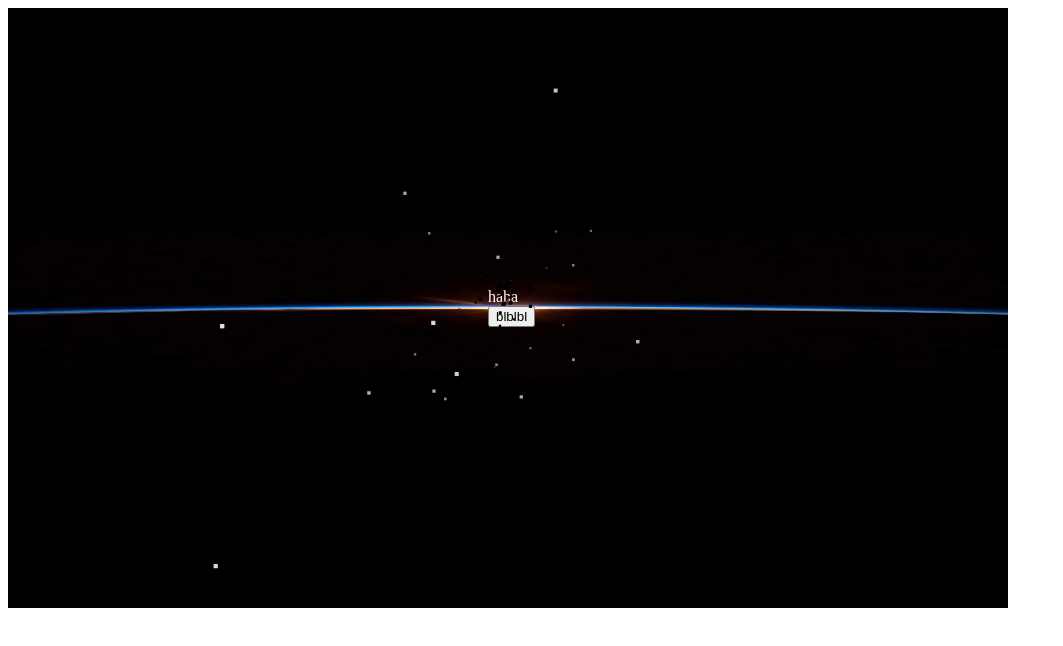
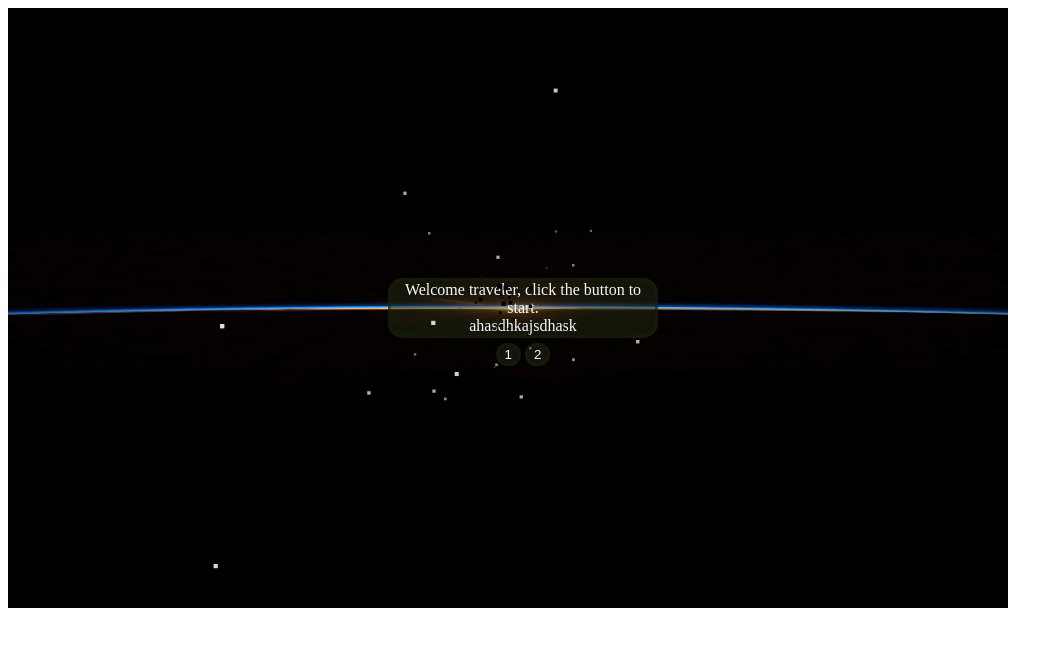
Before and after one commit to samuele-mattiuzzo/yet-another-game-I-wont-finish, a plain HTML site: page index.html in a window 1280 px wide. Shown: the whole page, without its empty margins (0-1063 px from the left). Drawn offline with Linux system fonts and the light colour scheme.

Commit message:
Improvements

```diff
--- a/index.html
+++ b/index.html
@@ -12,9 +12,10 @@
         <canvas id='the-horizon' width="1000" height="600" style="z-index: 0;"></canvas>
         <canvas id='the-space'   width="1000" height="600" style="z-index: 1;"></canvas>
 
-        <div id="game">
-            <div id="text">haha</div>
-            <button id="btn">blblbl</button>
+        <div id="game" >
+            <div id="text" class="round">Welcome traveler, click the button to start. <br> ahasdhkajsdhask</div>
+            <button class="btn round">1</button>
+            <button class="btn round">2</button>
         </div>
     </div>
 
--- a/style.css
+++ b/style.css
@@ -13,16 +13,36 @@ canvas {
 
 #game {
     background-color: transparent;
-    width: 30%;
-    height: 30%;
     position: absolute;
-    left: 480;
-    top: 280;
-    color: white;
+    width: 280px;
+    height: 100px;
+    left: 375;
+    top: 265;
+    color: #F8F8FF;
+    text-align: center;
+    display: block;
+    margin: auto;
 }
 
 #text{
-    background-color: inherit;
+    margin: 5px;
+    color: #F8F8FF;
+    background-color: rgba(34,42,18, 0.5);}
+
+.btn {
+    color: #F8F8FF;
+    background-color: rgba(34,42,18, 0.5);}
+
+
+/* things */
+.round {
+    /* set border styling */
+    border-color: rgba(25,32,14, 0.5);
+    border-style: solid;
+    border-width: 3px;
+
+    /* set border roundness */
+    border-radius: 15px;
+    -moz-border-radius: 15px;
+    -webkit-border-radius: 15px;
 }
-
-#btn {}
```
